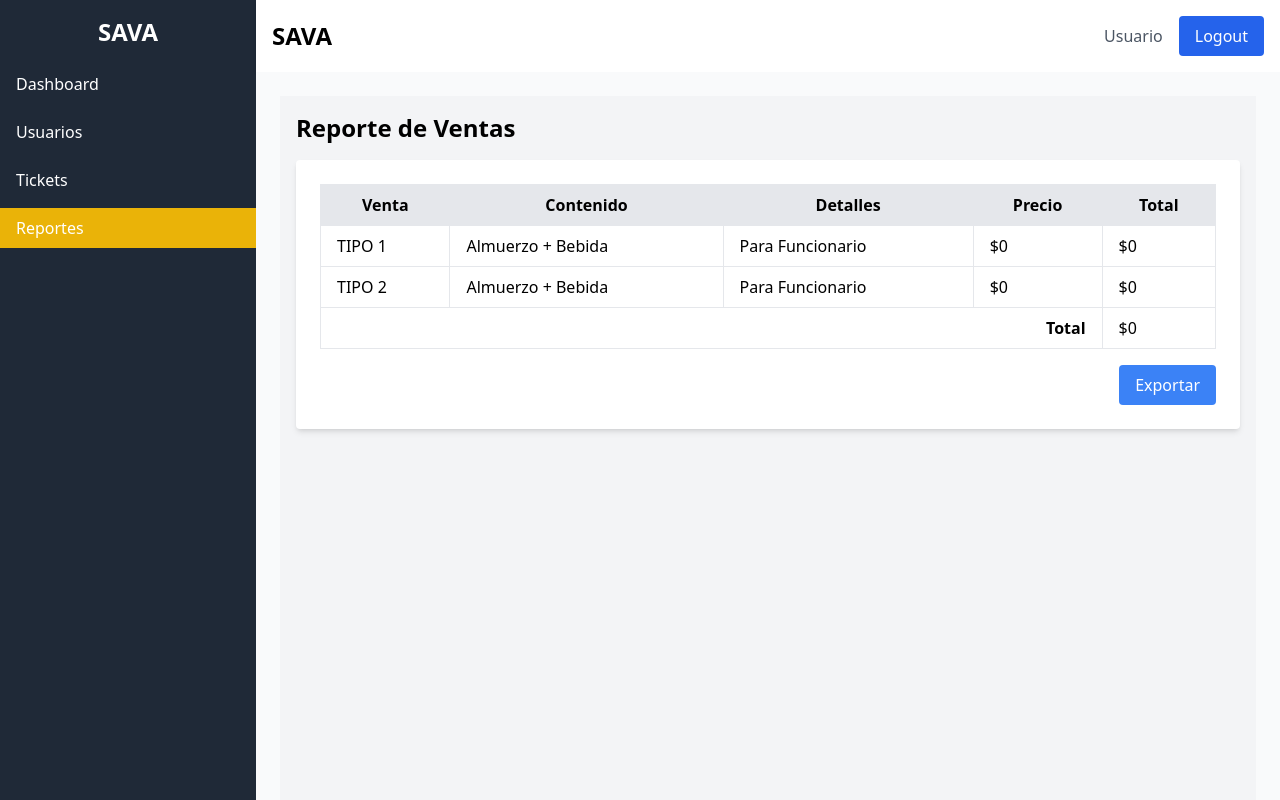
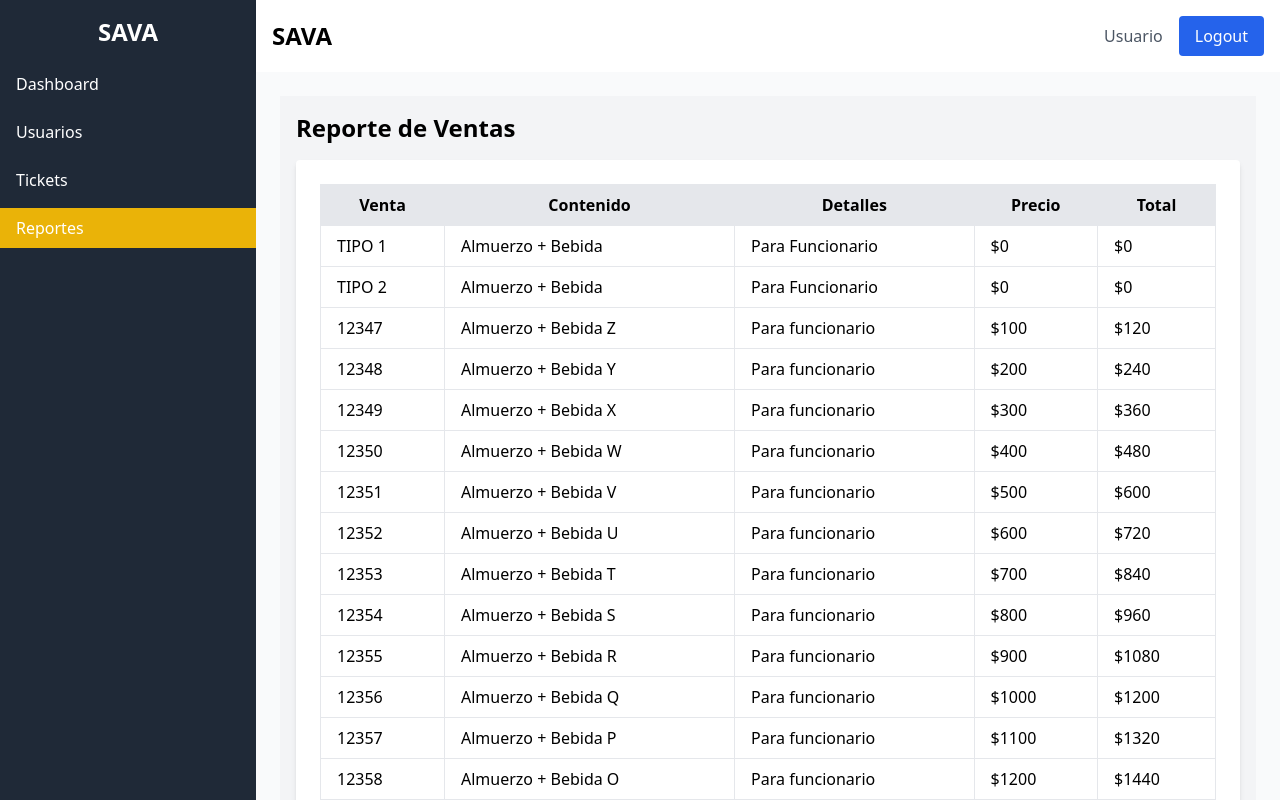
Before and after one commit to fbravoastudillo/tarea_semestral, a React (Vite) app in the folder sava/: page /reportes in a window 1280 px wide. Shown: the top 800 px of the page. Built offline with nearby package versions, Linux system fonts and the light colour scheme.

Commit message:
Reportes.jsx-Cambio en Tabla

```diff
--- a/sava/src/paginas/Reporte.jsx
+++ b/sava/src/paginas/Reporte.jsx
@@ -28,6 +28,15 @@ function Reporte() {
                 <td className="border px-4 py-2">$0</td>
                 <td className="border px-4 py-2">$0</td>
               </tr>
+              {[...Array(15)].map((_, index) => (
+                <tr key={index}>
+                    <td className="border px-4 py-2">{12347 + index}</td>
+                    <td className="border px-4 py-2">Almuerzo + Bebida {String.fromCharCode(90 - index)}</td>
+                    <td className="border px-4 py-2">Para funcionario</td>
+                    <td className="border px-4 py-2">${(index + 1) * 100}</td>
+                    <td className="border px-4 py-2">${(index + 1) * 120}</td>
+                </tr>
+            ))}
               <tr>
                 <td className="border px-4 py-2 text-right font-bold" colSpan="4">Total</td>
                 <td className="border px-4 py-2">$0</td>
```
